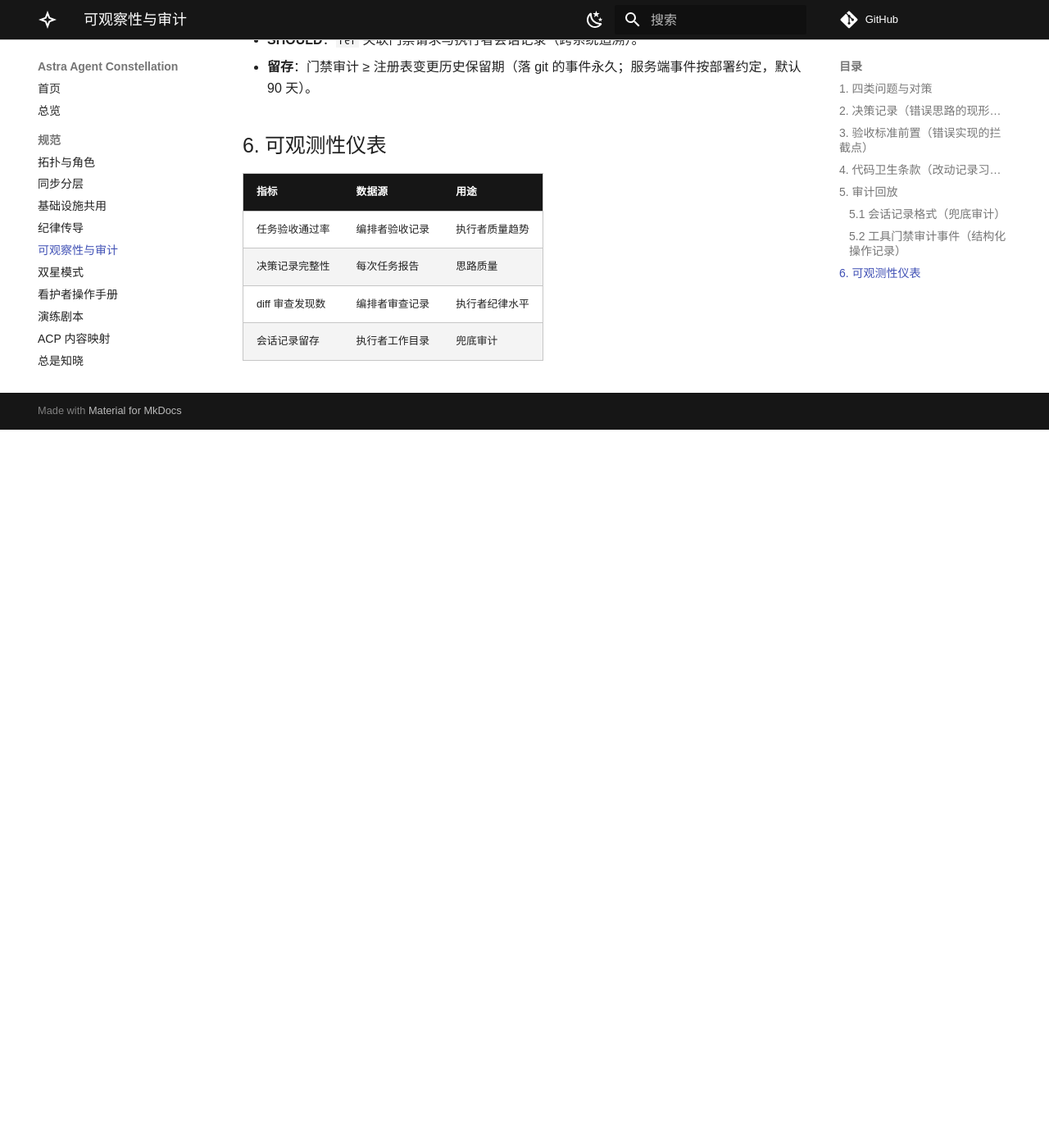
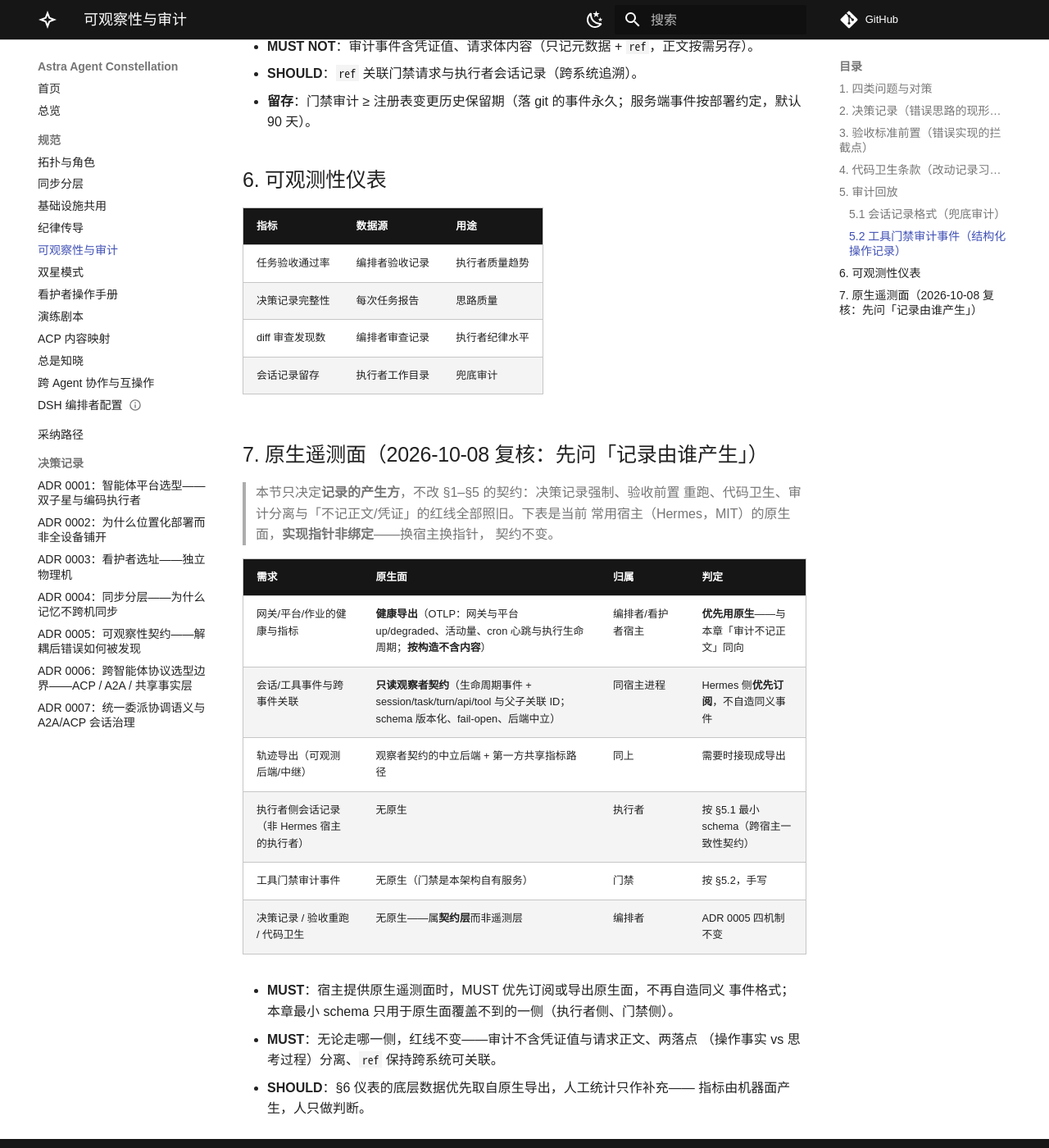
Before and after one commit to alrcatraz/astra-agent-constellation, an MkDocs documentation site: the page built from docs/05-observability.md, in a window 1280 px wide and 1400 px high, scrolled down 2422 px. Shown: the whole window at 82% size. Built offline with MkDocs 1.6.1 and Material for MkDocs 9.7.7, drawn with Linux system fonts in a browser that asks for light colours; comment, search, counter and statistics services are not loaded; before the commit the page ends 2946 px from its top, so only the background shows below that; some of the changed text lies outside the part shown.

Commit message:
docs: prefer the host's native telemetry plane (ADR 0005 1.1)
The contract answered how errors get noticed but not who produces the
records. The host now ships two read-only planes that cover most of it:
a content-free OTLP health export (gateway/platform/cron state) and an
observer-hook contract with correlation IDs for session and tool events.
So: subscribe to the native plane where it exists, and keep the chapter's
minimal schemas only where it cannot reach — non-Hermes executors and the
tool gate, whose audit has no native source. Decision records, acceptance
re-runs and hygiene are contract, not telemetry, so the four mechanisms
and the no-credentials/no-raw-body red lines are untouched. ADR 0005
gains sub-version 1.1 for this; the matrix lives in 05 §7, and §5.1 now
points readers at it for who produces the record.

````diff
--- a/docs/05-observability.md
+++ b/docs/05-observability.md
@@ -41,6 +41,8 @@
 
 ### 5.1 会话记录格式（兜底审计）
 
+> 记录**由谁产生**（宿主原生面优先、本 schema 只覆盖原生面不到的一侧）见 §7。
+
 执行者会话记录为 JSONL，每行一个事件，最小字段：
 
 ```json
@@ -82,3 +84,26 @@
 | 决策记录完整性 | 每次任务报告 | 思路质量 |
 | diff 审查发现数 | 编排者审查记录 | 执行者纪律水平 |
 | 会话记录留存 | 执行者工作目录 | 兜底审计 |
+
+## 7. 原生遥测面（2026-10-08 复核：先问「记录由谁产生」）
+
+> 本节只决定**记录的产生方**，不改 §1–§5 的契约：决策记录强制、验收前置
+> 重跑、代码卫生、审计分离与「不记正文/凭证」的红线全部照旧。下表是当前
+> 常用宿主（Hermes，MIT）的原生面，**实现指针非绑定**——换宿主换指针，
+> 契约不变。
+
+| 需求 | 原生面 | 归属 | 判定 |
+|:--|:--|:--|:--|
+| 网关/平台/作业的健康与指标 | **健康导出**（OTLP：网关与平台 up/degraded、活动量、cron 心跳与执行生命周期；**按构造不含内容**） | 编排者/看护者宿主 | **优先用原生**——与本章「审计不记正文」同向 |
+| 会话/工具事件与跨事件关联 | **只读观察者契约**（生命周期事件 + session/task/turn/api/tool 与父子关联 ID；schema 版本化、fail-open、后端中立） | 同宿主进程 | Hermes 侧**优先订阅**，不自造同义事件 |
+| 轨迹导出（可观测后端/中继） | 观察者契约的中立后端 + 第一方共享指标路径 | 同上 | 需要时接现成导出 |
+| 执行者侧会话记录（非 Hermes 宿主的执行者） | 无原生 | 执行者 | 按 §5.1 最小 schema（跨宿主一致性契约） |
+| 工具门禁审计事件 | 无原生（门禁是本架构自有服务） | 门禁 | 按 §5.2，手写 |
+| 决策记录 / 验收重跑 / 代码卫生 | 无原生——属**契约层**而非遥测层 | 编排者 | ADR 0005 四机制不变 |
+
+- **MUST**：宿主提供原生遥测面时，MUST 优先订阅或导出原生面，不再自造同义
+  事件格式；本章最小 schema 只用于原生面覆盖不到的一侧（执行者侧、门禁侧）。
+- **MUST**：无论走哪一侧，红线不变——审计不含凭证值与请求正文、两落点
+  （操作事实 vs 思考过程）分离、`ref` 保持跨系统可关联。
+- **SHOULD**：§6 仪表的底层数据优先取自原生导出，人工统计只作补充——
+  指标由机器面产生，人只做判断。
--- a/docs/references/0005-observability-contract.md
+++ b/docs/references/0005-observability-contract.md
@@ -1,6 +1,7 @@
 # ADR 0005：可观察性契约——解耦后错误如何被发现
 
 - 状态：已接受（2026-08）
+- 子版本：1.1（2026-10-08 补丁：新增「原生遥测面优先」的产生方规则；四机制与否决项未变）
 - 关联章节：[可观察性与审计](../05-observability.md)
 
 ## 背景
@@ -29,3 +30,12 @@
 - 任务 brief 必须包含验证命令与预期（验收标准前置）。
 - AGENTS.md 包含代码卫生条款（MUST NOT 留占位注释等）。
 - 执行者会话记录保留于工作目录，可按需回放。
+
+## 原生遥测面优先（子版本 1.1）
+
+四机制回答「怎么被发现」，本节回答「记录由谁产生」：宿主自带**健康导出**
+与**只读观察者契约**时，MUST 优先用原生产生记录（平台/作业健康指标、
+会话与工具事件及其关联 ID），本 ADR 提到的 session JSONL 只作**原生面
+覆盖不到一侧**的最小契约——非 Hermes 宿主的执行者、以及自有工具门禁。
+决策记录 / 验收重跑 / 代码卫生是契约层而非遥测层，无原生替代，四机制
+照旧。对照表与判据见 [05 §7](../05-observability.md)。
````
